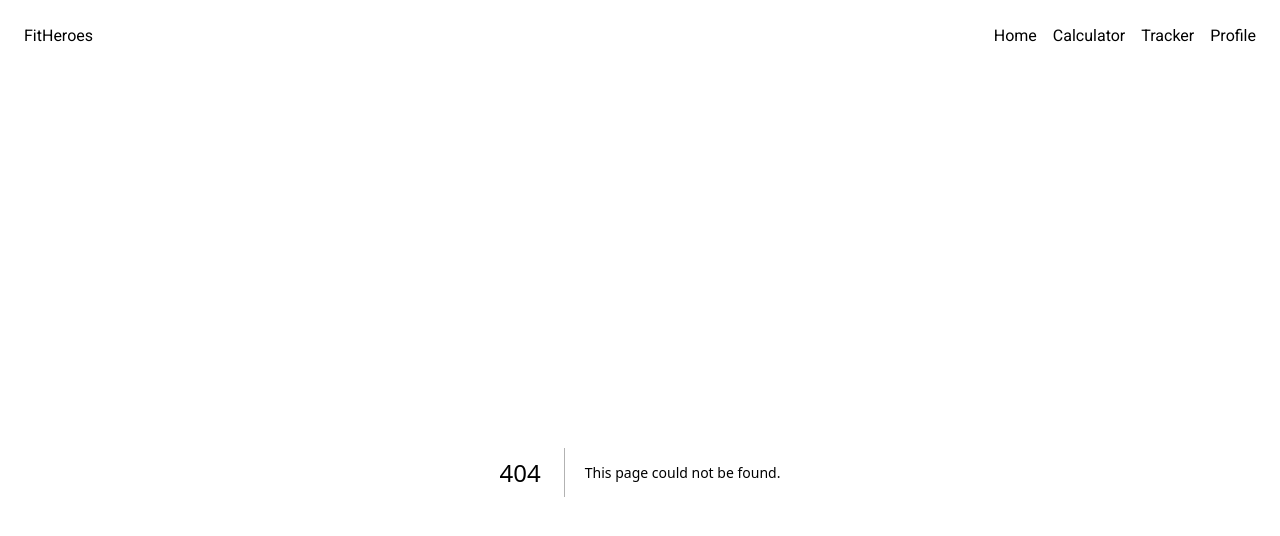
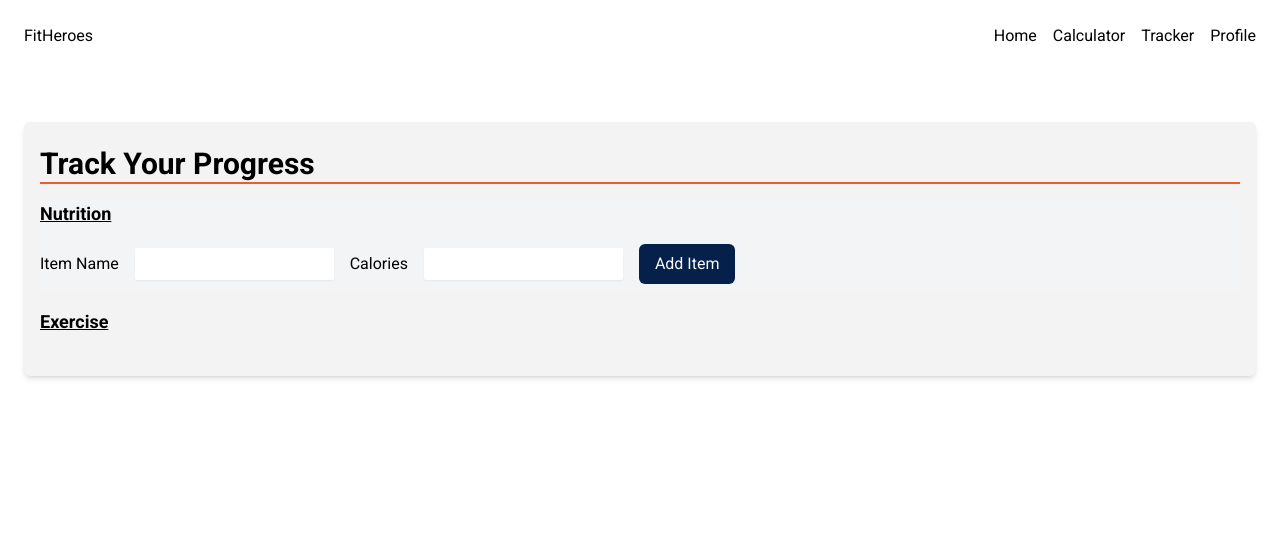
Before and after one commit to pn-code/fit-reservation, a Next.js app: page /tracker in a window 1280 px wide. Before the commit this address had no page. Shown: the top 536 px of the page. Built offline with nearby package versions, Linux system fonts and the light colour scheme.

Commit message:
Initial build of tracker page

```diff
--- /dev/null
+++ b/app/tracker/page.tsx
@@ -0,0 +1,36 @@
+import React from "react";
+
+const Tracker = () => {
+    return (
+        <div className="mt-[6%] w-full bg-[#f3f3f3] px-4 py-6 rounded-md flex flex-col gap-4 shadow-md">
+            <header>
+                <h1 className="text-3xl font-bold border-b-2 border-b-[#F15B2A]">
+                    Track Your Progress
+                </h1>
+            </header>
+
+            {/* Nutrition */}
+            <section className="bg-gray-100 text-black rounded-sm">
+                <header>
+                    <h2 className="text-lg font-semibold underline mb-2 ">
+                        Nutrition
+                    </h2>
+                    <div className="flex flex-col gap-4 md:flex-row bg-gray-100 py-2 md:items-center">
+                        <label htmlFor="">Item Name</label>
+                        <input type="text" />
+                        <label htmlFor="">Calories</label>
+                        <input type="text" />
+                        <button className="bg-[#05204A] text-[#fafafa] px-4 py-2 rounded-md">
+                            Add Item
+                        </button>
+                    </div>
+                </header>
+            </section>
+
+            <h2 className="text-lg font-semibold underline">Exercise</h2>
+            <section></section>
+        </div>
+    );
+};
+
+export default Tracker;
```
